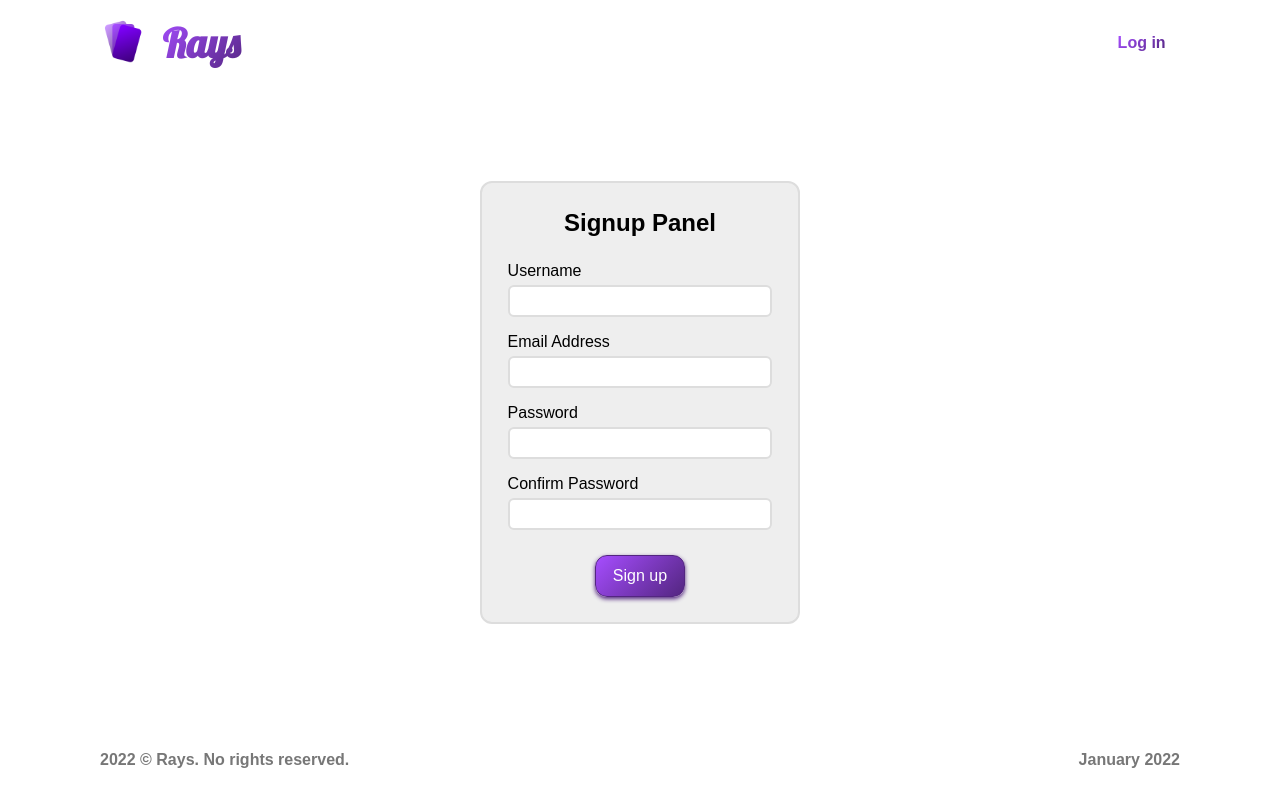
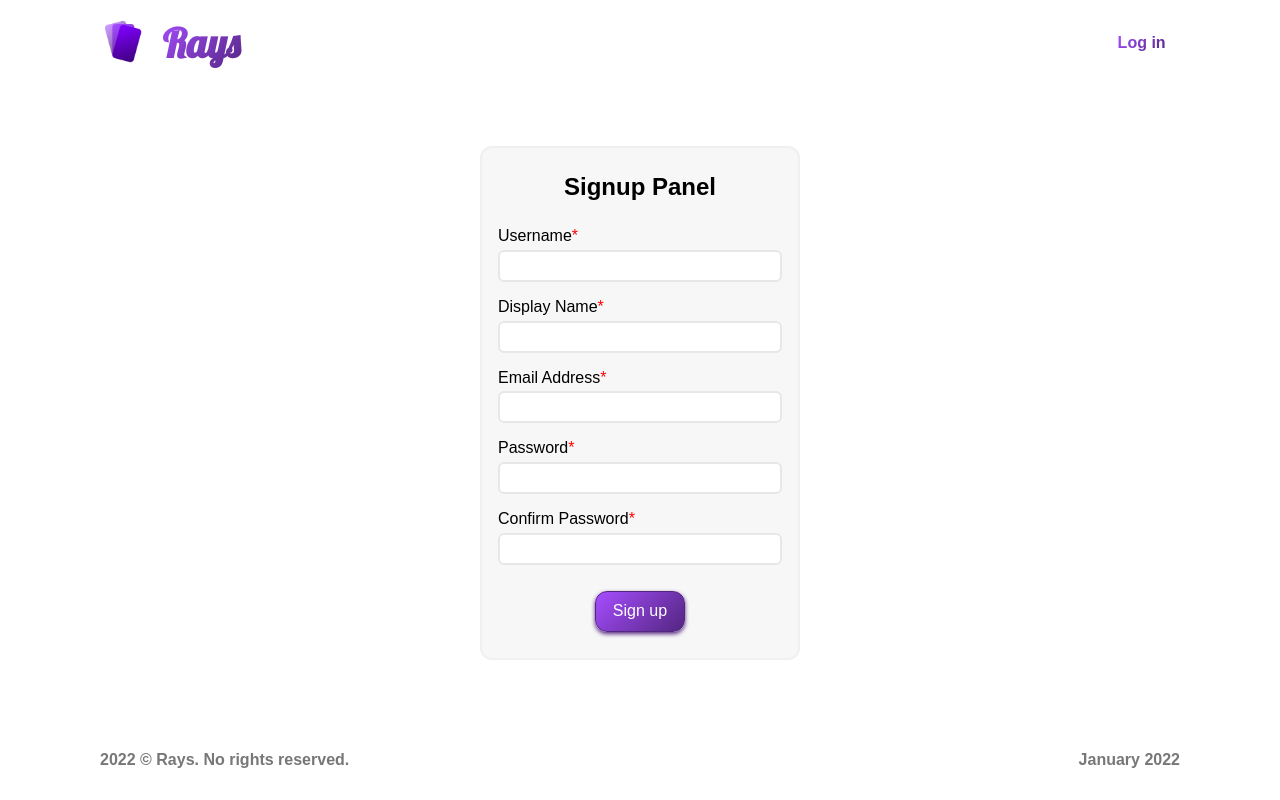
Before and after one commit to theSaeed/rays-frontend, a React (Create React App) app: page /signup in a window 1280 px wide. Built offline with nearby package versions, Linux system fonts and the light colour scheme; a web font is replaced by a local one.

Commit message:
Restrictions on login/signup forms

```diff
--- a/src/components/Login.jsx
+++ b/src/components/Login.jsx
@@ -1,7 +1,21 @@
-import React from 'react';
+import React, { useState } from 'react';
 import '../stylesheets/login.css';
 
 export const Login = () => {
+
+    const [loginField, setLoginField] = useState();
+    const [passwordField, setPasswordField] = useState();
+    const [isPending, setIsPending] = useState(false);
+
+    const handleSubmit = (e) => {
+        e.preventDefault();
+        setIsPending(true);
+        const user = {
+            loginField,
+            passwordField,
+        };
+    }
+
     return (
         <div className='login'>
             <div className='flexbox-container'>
@@ -10,15 +24,35 @@ export const Login = () => {
                         <h2 className='login-title'>Login Panel</h2>
                     </div>
 
+                    <form onSubmit={handleSubmit}>
                         <label htmlFor='login-field' className='field-label'>Username or Email Address</label>
-                    <input type='text' className='field' id='login-field' name='login-field' autoCapitalize='off' autoCorrect='off'/>
+                        <input
+                            required
+                            type='text'
+                            className='field'
+                            id='login-field'
+                            name='login-field'
+                            autoCapitalize='off'
+                            autoCorrect='off'
+                            value={loginField}
+                            onChange={(e) => setLoginField(e.target.value)}
+                        />
                         <div className='login-gap'></div>
                         <label htmlFor='password-field' className='field-label'>Password</label>
-                    <input type='password' className='field' id='password-field' name='password-field'/>
+                        <input
+                            required
+                            type='password'
+                            className='field'
+                            id='password-field'
+                            name='password-field'
+                            value={passwordField}
+                            onChange={(e) => {setPasswordField(e.target.value)}}
+                        />
                         <div className='login-gap'></div>
                         <div className='login-button-container'>
-                        <button className='login-button'>Log in</button>
+                            <button disabled={isPending} className='login-button'>{isPending? 'Loading...':'Log in'}</button>
                         </div>
+                    </form>
                 </div>
             </div>
         </div>
--- a/src/components/Signup.jsx
+++ b/src/components/Signup.jsx
@@ -1,7 +1,31 @@
-import React from 'react';
+import React, { useState } from 'react';
 import '../stylesheets/login.css';
 
 export const Signup = () => {
+
+    const [usernameField, setUsernameField] = useState();
+    const [displayNameField, setDisplayNameField] = useState();
+    const [emailField, setEmailField] = useState();
+    const [passwordField, setPasswordField] = useState();
+    const [confirmPasswordField, setConfirmPasswordField] = useState();
+    const [isPending, setIsPending] = useState(false);
+
+    const Asterisk = () => {
+        return <span style={{color: 'red'}}>*</span>
+    }
+
+    const handleSubmit = (e) => {
+        e.preventDefault();
+        setIsPending(true);
+        const user = {
+            usernameField,
+            displayNameField,
+            emailField,
+            passwordField,
+            confirmPasswordField
+        };
+    }
+
     return (
         <div className='login'>
             <div className='flexbox-container'>
@@ -9,22 +33,72 @@ export const Signup = () => {
                     <div className='login-title-container'>
                         <h2 className='login-title'>Signup Panel</h2>
                     </div>
-
-                    <label htmlFor='username-field' className='field-label'>Username</label>
-                    <input type='text' className='field' id='username-field' name='username-field' autoCapitalize='off' autoCorrect='off'/>
+                    <form onSubmit={handleSubmit}>
+                        <label htmlFor='username-field' className='field-label'>Username{Asterisk()}</label>
+                        <input
+                            // required
+                            type='text'
+                            className='field'
+                            id='username-field'
+                            name='username-field'
+                            autoCapitalize='off'
+                            autoCorrect='off'
+                            pattern='[a-zA-Z0-9_.]{1,128}'
+                            value={usernameField}
+                            onChange={() => setUsernameField}
+                        />
                         <div className='login-gap'></div>
-                    <label htmlFor='email-field' className='field-label'>Email Address</label>
-                    <input type='text' className='field' id='email-field' name='email-field' autoCapitalize='off' autoCorrect='off'/>
+                        <label htmlFor='display-name-field' className='field-label'>Display Name{Asterisk()}</label>
+                        <input
+                            // required
+                            type='text'
+                            className='field'
+                            id='display-name-field'
+                            name='display-name-field'
+                            autoCorrect='off'
+                            value={displayNameField}
+                            onChange={() => setDisplayNameField}
+                        />
                         <div className='login-gap'></div>
-                    <label htmlFor='password-field' className='field-label'>Password</label>
-                    <input type='password' className='field' id='password-field' name='password-field'/>
+                        <label htmlFor='email-field' className='field-label'>Email Address{Asterisk()}</label>
+                        <input
+                            // required
+                            type='email'
+                            className='field'
+                            id='email-field'
+                            name='email-field'
+                            autoCapitalize='off'
+                            autoCorrect='off'
+                            value={emailField}
+                            onChange={() => setEmailField}
+                        />
                         <div className='login-gap'></div>
-                    <label htmlFor='confirm-password-field' className='field-label'>Confirm Password</label>
-                    <input type='password' className='field' id='confirm-password-field' name='confirm-password-field'/>
+                        <label htmlFor='password-field' className='field-label'>Password{Asterisk()}</label>
+                        <input
+                            // required
+                            type='password'
+                            className='field'
+                            id='password-field'
+                            name='password-field'
+                            value={passwordField}
+                            onChange={() => setPasswordField}
+                        />
+                        <div className='login-gap'></div>
+                        <label htmlFor='confirm-password-field' className='field-label'>Confirm Password{Asterisk()}</label>
+                        <input
+                            // required
+                            type='password'
+                            className='field'
+                            id='confirm-password-field'
+                            name='confirm-password-field'
+                            value={confirmPasswordField}
+                            onChange={() => setConfirmPasswordField}
+                        />
                         <div className='login-gap'></div>
                         <div className='login-button-container'>
-                        <button className='login-button'>Sign up</button>
+                            <button disabled={isPending} className='login-button'>{isPending? 'Loading...':'Sign up'}</button>
                         </div>
+                    </form>
                 </div>
             </div>
         </div>
--- a/src/components/TitleBar.jsx
+++ b/src/components/TitleBar.jsx
@@ -2,7 +2,6 @@ import React from 'react';
 import '../stylesheets/titlebar.css';
 import '../App.css';
 import logo from '../media/logo-no-shadow.png';
-import { Link } from 'react-router-dom';
 
 export const TitleBar = () => {
 
--- a/src/stylesheets/login.css
+++ b/src/stylesheets/login.css
@@ -24,10 +24,10 @@
 .login-panel {
     transition-property: var(--transition-property);
     transition-duration: var(--transition-duration-to);
-    border: 2px solid #ddd;
-    background-color: #eee;
+    border: 2px solid #f0f0f0;
+    background-color: #f7f7f7;
     border-radius: 12px;
-    padding: 1.6em;
+    padding: 1.6em 1em 1.6em 1em;
 }
 
 .login-title-container {
@@ -47,17 +47,17 @@
     font-weight: 600;
     box-sizing: border-box;
     border-radius: 6px;
-    border: 2px solid #ddd;
+    border: 2px solid #e7e7e7;
     padding-left: 6px;
     padding-right: 6px;
     height: 2.4em;
     width: 100%;
-    box-shadow: #ddd 0 0px 0px;
+    box-shadow: #e7e7e7 0 0px 0px;
     transition-property: var(--transition-property);
     transition-duration: var(--transition-duration-to);
 }
 .field:hover {
-    box-shadow: #ddd 0 6px 12px;
+    box-shadow: #e7e7e7 0 6px 12px;
 }
 
 .login-gap {
@@ -91,29 +91,10 @@
     box-shadow: #532680 0 0px 0px;
     transform: var(--scale-active);
 }
-/* .title-signup {
-    display: flex;
-    justify-content: center;
-    align-items: center;
-    width: 100%;
-    height: 100%;
-    background-color: #532680;
+.login-button:disabled {
+    width: 6.8em;
     background: linear-gradient(135deg, #A64DFF, #532680);
-    border-radius: 12px;
-    text-decoration: none;
-    box-shadow: #532680 0 2px 4px;
-    transition-property: var(--transition-property);
-    transition-duration: var(--transition-duration-to);
-    border: 1px solid #532680;
+    box-shadow: #532680 0 0px 0px;
+    opacity: 0.7;
+    cursor: auto;
 }
-.title-signup:hover {
-    box-shadow: #532680 0 6px 12px;
-}
-.title-signup:active {
-    box-shadow: #532680 0 0px 0px;
-    transform: var(--scale-active);
-}
-.title-signup-text{
-    color: white;
-    font-weight: lighter;
-} */
--- a/src/stylesheets/titlebar.css
+++ b/src/stylesheets/titlebar.css
@@ -118,10 +118,10 @@
     transition-duration: 200ms;
 }
 .title-login:hover {
-    background-color: #ddd;
+    background-color: #eee;
 }
 .title-login:active {
-    background-color: #bbb;
+    background-color: #ddd;
     transform: var(--scale-active);
 }
 .title-login-text{
```
Lines whose indentation alone changed are shown as unchanged.
